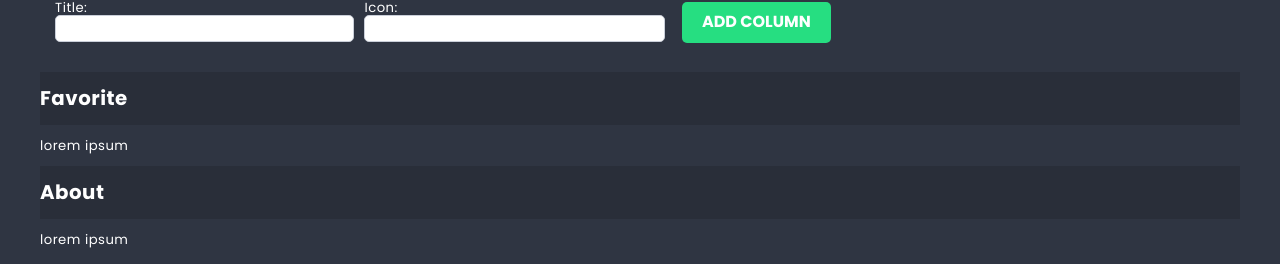
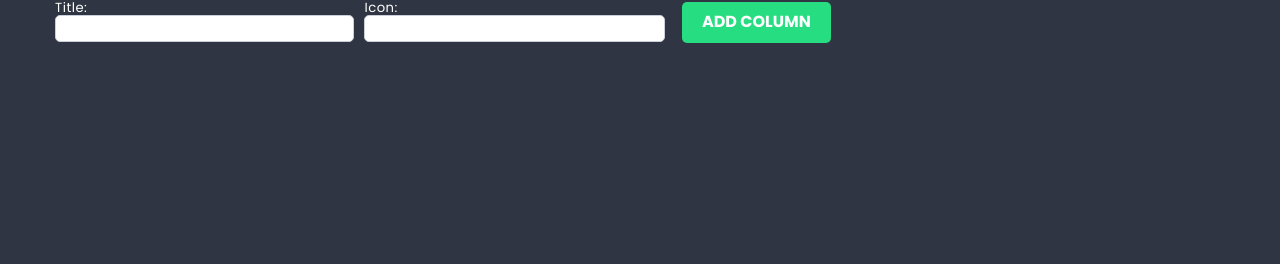
Before and after one commit to irekM/ReactToDoMain, a React (Create React App) app in the folder to_do_list/: page / in a window 1280 px wide. Shown: the part 808-1072 px from the top of the page. After the commit the page ends 900 px from the top, so only its background shows below. Built offline with nearby package versions, Linux system fonts and the light colour scheme.

Commit message:
add first routes to menu

```diff
--- a/to_do_list/src/App.js
+++ b/to_do_list/src/App.js
@@ -1,5 +1,5 @@
 import React from "react";
-
+import { Routes, Route } from 'react-router-dom';
 import Container from "./Container/Container";
 import NavBar from "./components/NavBar/NavBar";
 import Home from "./components/Home/Home";
@@ -13,9 +13,11 @@
     <main>
       <NavBar/>
       <Container>
-        <Home/>
-        <Favorite/>
-        <About />
+        <Routes>
+          <Route path="/" element={<Home/>} />
+          <Route path="/about" element ={<Favorite/>} />
+          <Route path="/favorite" element={<About />} />
+        </Routes>
       </Container>
     </main>
   );
--- a/to_do_list/src/index.js
+++ b/to_do_list/src/index.js
@@ -1,6 +1,7 @@
 import React from 'react';
 import ReactDOM from 'react-dom/client';
 import { Provider } from 'react-redux';
+import { BrowserRouter } from 'react-router-dom';
 import store from './redux/store'
 import App from './App';
 import './styles/normalize.scss';
@@ -10,9 +11,11 @@
 const root = ReactDOM.createRoot(document.getElementById('root'));
 root.render(
   <React.StrictMode>
-    <Provider store={store}>
-      <App />
-    </Provider>
+    <BrowserRouter>
+      <Provider store={store}>
+        <App />
+      </Provider>
+    </BrowserRouter>
   </React.StrictMode>,
 );
 
```
